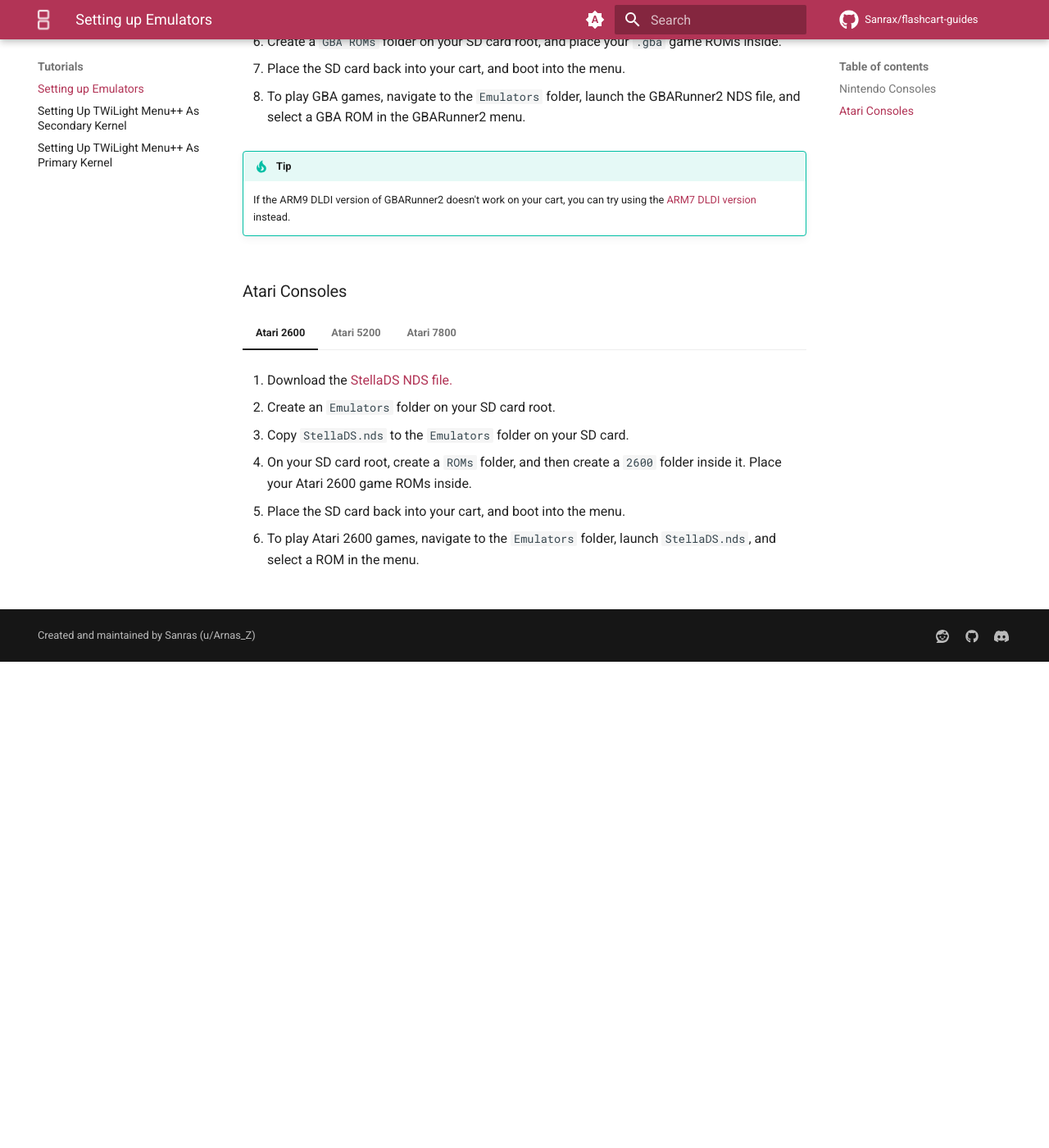
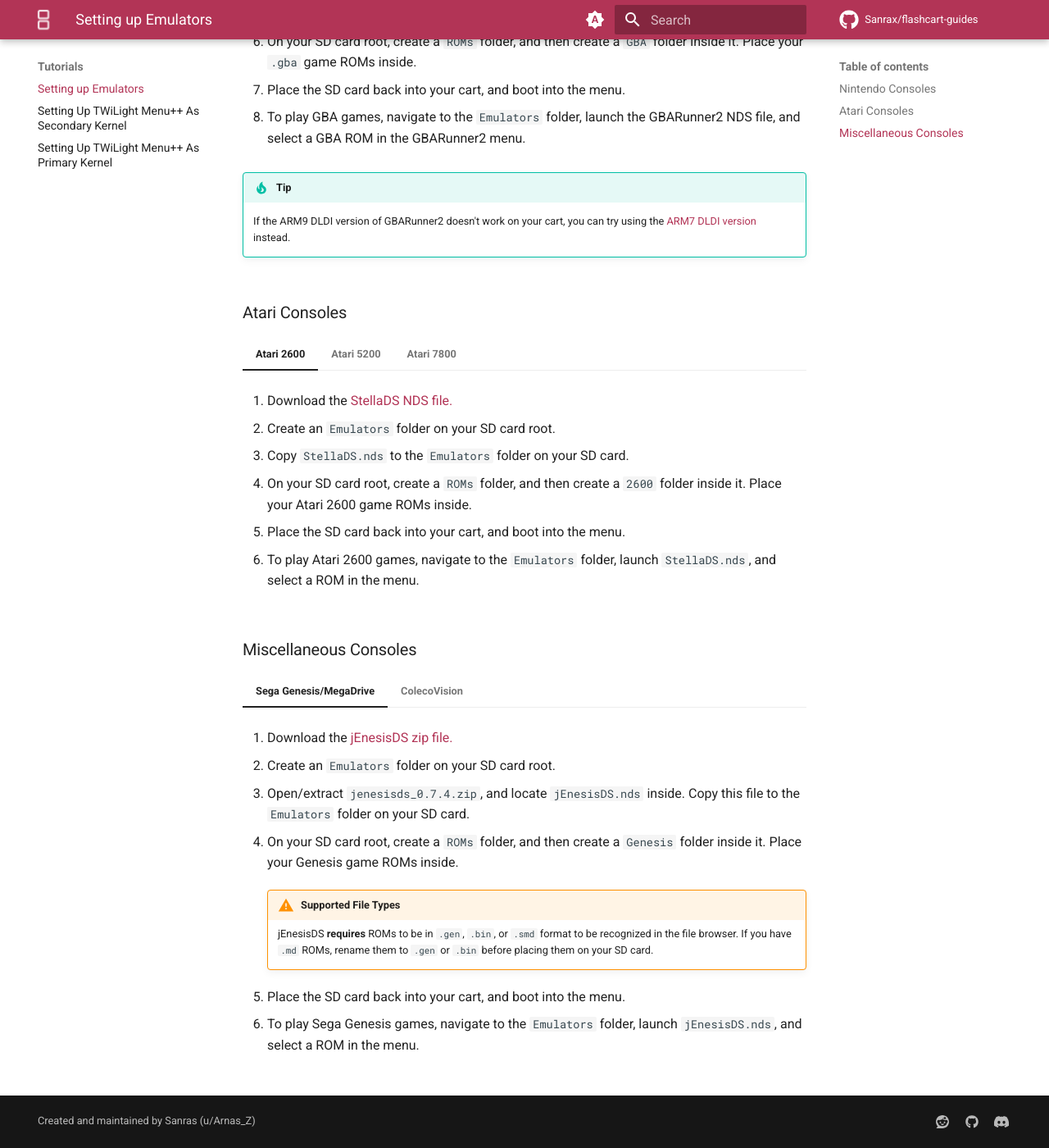
Before and after one commit to Sanrax/flashcart-guides, an MkDocs documentation site: the page built from docs/tutorials/emulators.md, in a window 1280 px wide and 1400 px high, scrolled down 829 px. Shown: the whole window at 82% size. Built offline with MkDocs 1.6.1 and Material for MkDocs 9.7.7, drawn with Linux system fonts in a browser that asks for light colours; comment, search, counter and statistics services are not loaded; before the commit the page ends 1636 px from its top, so only the background shows below that.

Commit message:
[Emulators Tutorial] - Wording fixes, add Genesis and ColecoVision

```diff
--- a/docs/tutorials/emulators.md
+++ b/docs/tutorials/emulators.md
@@ -28,7 +28,7 @@
 
                 If you are unable to obtain a GBA BIOS .bin file, you may skip the two steps above. Keep in mind however, that GBARunner2 will fallback to the built in open-source BIOS, which will lead to worse game compatibility.
 
-        1. Create a `GBA ROMs` folder on your SD card root, and place your `.gba` game ROMs inside.
+        1. On your SD card root, create a `ROMs` folder, and then create a `GBA` folder inside it. Place your `.gba` game ROMs inside.
 
         1. Place the SD card back into your cart, and boot into the menu.
 
@@ -66,7 +66,7 @@
 
     1. Open/extract `gameyob.zip`, and locate `gameyob.nds` inside. Copy this file to the `Emulators` folder on your SD card.
 
-    1. On your SD card root, create a `ROMs` folder, and then create a  `GB` folder inside it. Place your `.gb` or `.gbc` game ROMs inside.
+    1. On your SD card root, create a `ROMs` folder, and then create a `GB` folder inside it. Place your `.gb` or `.gbc` game ROMs inside.
 
     1. Obtain a GameBoy Color BIOS dump. Rename the file to `gbc_bios.bin` if it isn't named that already.
 
@@ -94,7 +94,7 @@
 
     1. Copy `snemul.cfg` to your SD card root, then open the file with Notepad. Change the `ROMPath = /SNES` line to `ROMPath = /ROMs/SNES`, and save the file.
 
-    1. On your SD card root, create a `ROMs` folder, and then create a  `SNES` folder inside it. Place your `.sfc` game ROMs inside.
+    1. On your SD card root, create a `ROMs` folder, and then create a `SNES` folder inside it. Place your `.sfc` game ROMs inside.
 
     1. Place the SD card back into your cart, and boot into the menu.
 
@@ -108,7 +108,7 @@
 
     1. Open/extract `nesDS.7z` using 7-Zip, and locate `nesDS.nds` inside. Copy this file to the `Emulators` folder on your SD card.
 
-    1. On your SD card root, create a `ROMs` folder, and then create a  `NES` folder inside it. Place your `.nes` game ROMs inside.
+    1. On your SD card root, create a `ROMs` folder, and then create a `NES` folder inside it. Place your `.nes` game ROMs inside.
 
     1. Place the SD card back into your cart, and boot into the menu.
 
@@ -124,7 +124,7 @@
 
     1. Copy `StellaDS.nds` to the `Emulators` folder on your SD card.
 
-    1. On your SD card root, create a `ROMs` folder, and then create a  `2600` folder inside it. Place your Atari 2600 game ROMs inside.
+    1. On your SD card root, create a `ROMs` folder, and then create a `2600` folder inside it. Place your Atari 2600 game ROMs inside.
 
     1. Place the SD card back into your cart, and boot into the menu.
 
@@ -138,7 +138,9 @@
 
     1. Copy `A5200DS.nds` to the `Emulators` folder on your SD card.
 
-    1. On your SD card root, create a `ROMs` folder, and then create a  `5200` folder, as well as a `BIOS` folder inside it. Place your `.a52` game ROMs inside the `5200` folder.
+    1. On your SD card root, create a `ROMs` folder, and then create two folders inside: `5200` and `BIOS`.
+
+    1. Place your `.a52` game ROMs inside the `5200` folder.
 
     1. Obtain an Atari 5200 BIOS dump. Rename the file to `5200.rom` if it isn't named that already.
 
@@ -160,7 +162,9 @@
 
     1. Copy `A7800DS.nds` to the `Emulators` folder on your SD card.
 
-    1. On your SD card root, create a `ROMs` folder, and then create a  `7800` folder, as well as a `BIOS` folder inside it. Place your `.a78` or `.bin` game ROMs inside the `7800` folder.
+    1. On your SD card root, create a `ROMs` folder, and then create two folders inside: `7800` and `BIOS`.
+
+    1. Place your `.a78` or `.bin` game ROMs inside the `7800` folder.
 
         !!! note
 
@@ -177,3 +181,47 @@
     1. Place the SD card back into your cart, and boot into the menu.
 
     1. To play Atari 7800 games, navigate to the `Emulators` folder, launch `A7800DS.nds`, and select a ROM in the menu.
+
+### Miscellaneous Consoles
+
+=== "Sega Genesis/MegaDrive"
+
+    1. Download the [jEnesisDS zip file.](https://dlhb.gamebrew.org/dshomebrew2/jenesisds_0.7.4.zip)
+
+    1. Create an `Emulators` folder on your SD card root.
+
+    1. Open/extract `jenesisds_0.7.4.zip`, and locate `jEnesisDS.nds` inside. Copy this file to the `Emulators` folder on your SD card.
+
+    1. On your SD card root, create a `ROMs` folder, and then create a `Genesis` folder inside it. Place your Genesis game ROMs inside.
+
+        !!! warning "Supported File Types"
+
+            jEnesisDS **requires** ROMs to be in `.gen`, `.bin`, or `.smd` format to be recognized in the file browser. If you have `.md` ROMs, rename them to `.gen` or `.bin` before placing them on your SD card.
+
+    1. Place the SD card back into your cart, and boot into the menu.
+
+    1. To play Sega Genesis games, navigate to the `Emulators` folder, launch `jEnesisDS.nds`, and select a ROM in the menu.
+
+=== "ColecoVision"
+
+    1. Download the [ColecoDS NDS file.](https://github.com/wavemotion-dave/ColecoDS/releases/latest/download/ColecoDS.nds)
+
+    1. Create an `Emulators` folder on your SD card root.
+
+    1. Copy `ColecoDS.nds` to the `Emulators` folder on your SD card.
+
+    1. On your SD card root, create a `ROMs` folder, and then create two folders inside: `Coleco` and `BIOS`.
+
+    1. Place your ColecoVision game ROMs inside the `Coleco` folder.
+
+    1. Obtain a ColecoVision BIOS dump. Rename the file to `coleco.rom` if it isn't named that already.
+
+    1. Place the `coleco.rom` file in `/ROMs/BIOS`.
+
+    1. Place the SD card back into your cart, and boot into the menu.
+
+    1. To play ColecoVision games, navigate to the `Emulators` folder, launch `ColecoDS.nds`, and select a ROM in the menu.
+
+    !!! tip
+
+        More consoles than just ColecoVision are supported by ColecoDS - similar architecture devices are also emulated. See the [ColecoDS README](https://github.com/wavemotion-dave/ColecoDS/blob/main/README.md) for more information, and a full list of supported BIOSes.
```
Also changed, not shown: other parts of docs/tutorials/emulators.md (+3 -3 lines).
